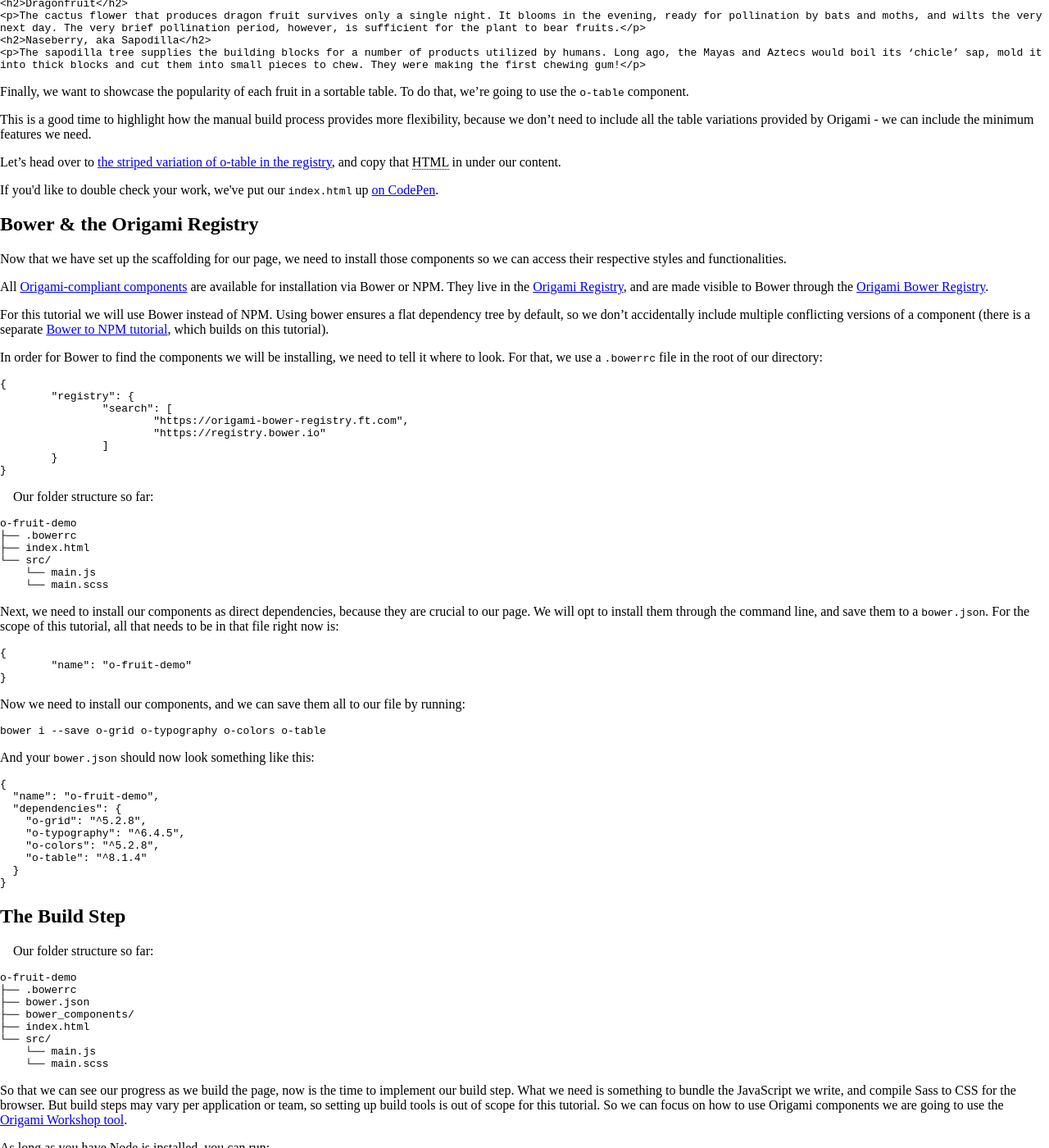
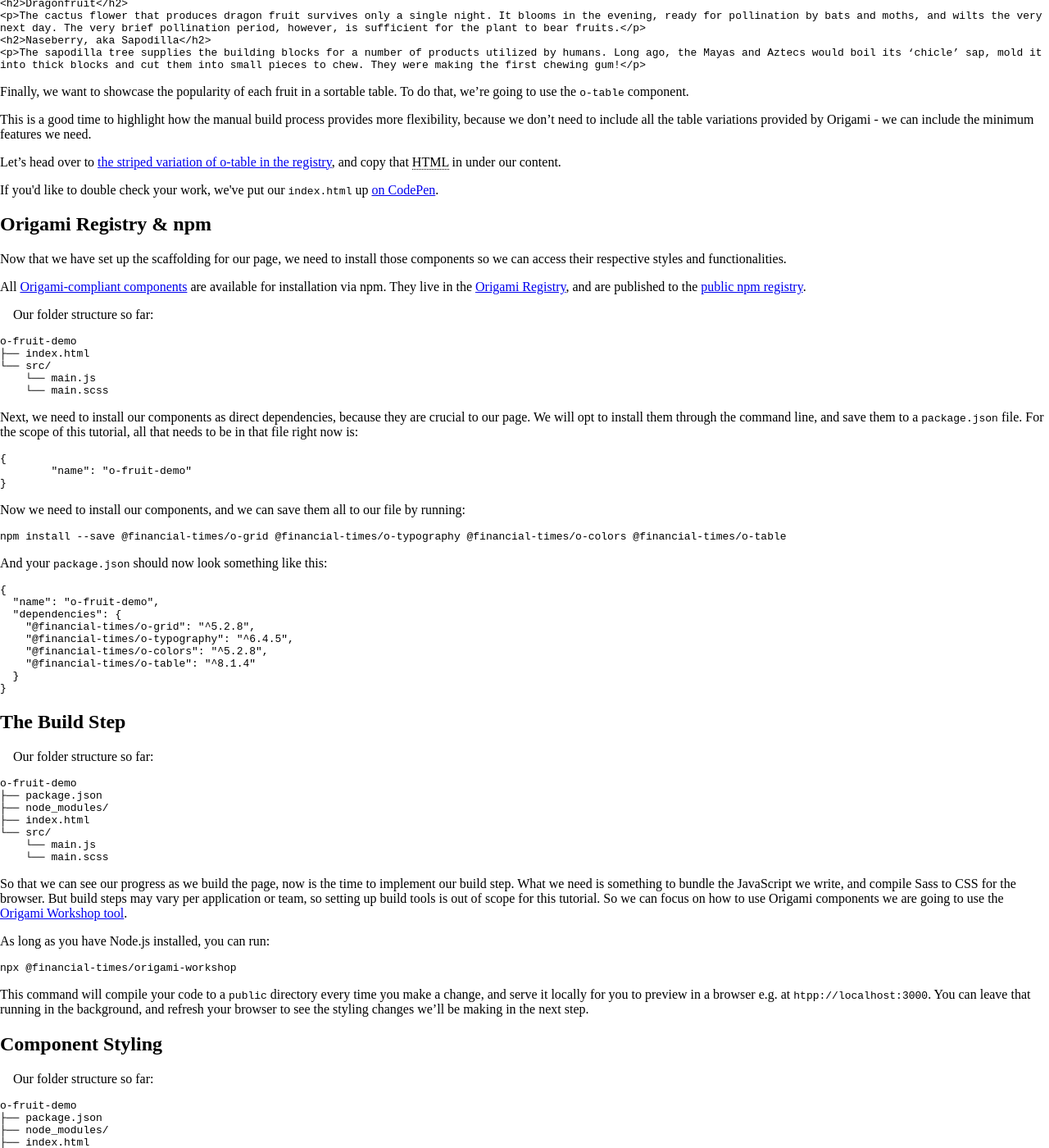
Before and after one commit to Financial-Times/origami-website, a Jekyll site: the page built from _tutorials/manual-build.md, in a window 1280 px wide and 1400 px high, scrolled down 1511 px. Shown: the whole window at 82% size. Built offline with Jekyll 4.4.1, drawn with Linux system fonts in a browser that asks for light colours; a style sheet for code colours, icons or effects is not loaded; some of the changed text lies outside the part shown.

Commit message:
Update tutorial to use npm components instead of bower components

```diff
--- a/_tutorials/manual-build.md
+++ b/_tutorials/manual-build.md
@@ -16,7 +16,7 @@ This tutorial assumes that:
 - You have not implemented a build step
 - You are using a UNIX-like OS with a bash shell
 - You are familiar with JavaScript, and <abbr title="Sassy Cascading Style Sheets"><a href="https://sass-lang.com/" class="o-typography-link--external">SCSS</a></abbr>
-- You have a basic understanding of package managers (<a href="https://bower.io/" class="o-typography-link--external">Bower</a>, <abbr title="Node Package Manager"><a href="https://www.npmjs.com/" class="o-typography-link--external">NPM</a></abbr>)
+- You have a basic understanding of <abbr title="Node Package Manager"><a href="https://www.npmjs.com/" class="o-typography-link--external">npm</a></abbr>)
 
 ## Setting up your sandbox
 We will need a folder structure for our page. So let's begin by creating a new directory to work in.
@@ -90,30 +90,15 @@ Let's head over to <a href="https://registry.origami.ft.com/components/o-table#d
 
 <aside>If you'd like to double check your work, we've put our <code>index.html</code> up <a href="https://codepen.io/ft-origami/pen/EprYzR" class="o-typography-link--external">on CodePen</a>.</aside>
 
-## Bower & the Origami Registry
+## Origami Registry & npm
 
 Now that we have set up the scaffolding for our page, we need to install those components so we can access their respective styles and functionalities.
 
-All [Origami-compliant components](/spec/v1/components) are available for installation via Bower or NPM. They live in the <a href="https://registry.origami.ft.com/components">Origami Registry</a>, and are made visible to Bower through the <a href="https://origami-bower-registry.ft.com/" class="o-typography-link--external">Origami Bower Registry</a>.
-
-For this tutorial we will use Bower instead of NPM. Using bower ensures a flat dependency tree by default, so we don't accidentally include multiple conflicting versions of a component (there is a separate [Bower to NPM tutorial](/docs/tutorials/bower-to-npm/), which builds on this tutorial).
-
-In order for Bower to find the components we will be installing, we need to tell it where to look. For that, we use a `.bowerrc` file in the root of our directory:
-
-<pre><code class="o-syntax-highlight--json">{
-	"registry": {
-		"search": [
-			"https://origami-bower-registry.ft.com",
-			"https://registry.bower.io"
-		]
-	}
-}</code>
-</pre>
+All [Origami-compliant components](/spec/v1/components) are available for installation via npm. They live in the <a href="https://registry.origami.ft.com/components">Origami Registry</a>, and are published to the <a href="https://npmjs.com/" class="o-typography-link--external">public npm registry</a>.
 
 <aside class="no-padding">
 <p>Our folder structure so far:</p>
 <pre><code class="o-syntax-highlight--bash">o-fruit-demo
-├── .bowerrc
 ├── index.html
 └── src/
     └── main.js
@@ -121,7 +106,7 @@ In order for Bower to find the components we will be installing, we need to tell
 </pre>
 </aside>
 
-Next, we need to install our components as direct dependencies, because they are crucial to our page. We will opt to install them through the command line, and save them to a `bower.json`. For the scope of this tutorial, all that needs to be in that file right now is:
+Next, we need to install our components as direct dependencies, because they are crucial to our page. We will opt to install them through the command line, and save them to a `package.json` file. For the scope of this tutorial, all that needs to be in that file right now is:
 
 <pre><code class="o-syntax-highlight--json">{
 	"name": "o-fruit-demo"
@@ -130,17 +115,17 @@ Next, we need to install our components as direct dependencies, because they are
 
 Now we need to install our components, and we can save them all to our file by running:
 
-<pre><code class="o-syntax-highlight--bash">bower i --save o-grid o-typography o-colors o-table</code></pre>
+<pre><code class="o-syntax-highlight--bash">npm install --save @financial-times/o-grid @financial-times/o-typography @financial-times/o-colors @financial-times/o-table</code></pre>
 
-And your `bower.json` should now look something like this:
+And your `package.json` should now look something like this:
 
 <pre><code class="o-syntax-highlight--json">{
   "name": "o-fruit-demo",
   "dependencies": {
-    "o-grid": "^{{site.data.components.o-grid.version}}",
-    "o-typography": "^{{site.data.components.o-typography.version}}",
-    "o-colors": "^{{site.data.components.o-colors.version}}",
-    "o-table": "^{{site.data.components.o-table.version}}"
+    "@financial-times/o-grid": "^{{site.data.components.o-grid.version}}",
+    "@financial-times/o-typography": "^{{site.data.components.o-typography.version}}",
+    "@financial-times/o-colors": "^{{site.data.components.o-colors.version}}",
+    "@financial-times/o-table": "^{{site.data.components.o-table.version}}"
   }
 }</code>
 </pre>
@@ -150,9 +135,8 @@ And your `bower.json` should now look something like this:
 <aside class="no-padding">
 <p>Our folder structure so far:</p>
 <pre><code class="o-syntax-highlight--bash">o-fruit-demo
-├── .bowerrc
-├── bower.json
-├── bower_components/
+├── package.json
+├── node_modules/
 ├── index.html
 └── src/
     └── main.js
@@ -174,9 +158,8 @@ This command will compile your code to a `public` directory every time you make
 <aside class="no-padding">
 <p>Our folder structure so far:</p>
 <pre><code class="o-syntax-highlight--bash">o-fruit-demo
-── .bowerrc
-├── bower.json
-├── bower_components/
+├── package.json
+├── node_modules/
 ├── index.html
 ├── public/
 │   ├── main.css
@@ -201,7 +184,7 @@ To include the components Sass use `@import`. For example this makes all `o-grid
 
 By default Origami components do not output any CSS when you import them. This is so your project can granularly include only the CSS it needs from each component. To output a components CSS use its mixins, which are documented in the component [README](https://registry.origami.ft.com/components/o-grid/readme#sass) and [Sassdoc](https://registry.origami.ft.com/components/o-grid/sassdoc). Most components include a primary mixin which matches the component name. These include all CSS by default and accept a map of options to include CSS for specific features. For the `o-grid` component this is a mixin named `oGrid`:
 
-<pre><code class="o-syntax-highlight--scss">@import 'o-grid/main';
+<pre><code class="o-syntax-highlight--scss">@import '@financial-times/o-grid/main';
 // output all o-grid css
 @include oGrid();</code></pre>
 
@@ -210,7 +193,7 @@ All Origami components have a <a href="/docs/components/silent-mode/">silent mod
 
 <pre><code class="o-syntax-highlight--scss">// deprecated: output all o-grid css using the silent mode variable
 $o-grid-is-silent: false;
-@import 'o-grid/main';</code></pre>
+@import '@financial-times/o-grid/main';</code></pre>
 
 You may see this in existing projects but this method of including CSS is deprecated. We recommend using the component's mixins instead.
 </aside>
@@ -227,7 +210,7 @@ We're going to get a little more specific with <a href="https://registry.origami
 
 We only want the base styling of a table, and some stripes to tell each row apart, so pass an options map to the `oTable` mixin:
 
-<pre><code class="o-syntax-highlight--scss">@import 'o-table/main';
+<pre><code class="o-syntax-highlight--scss">@import '@financial-times/o-table/main';
 @include oTable($opts: ('stripes'));</code></pre>
 
 Other options are [documented in the README](https://registry.origami.ft.com/components/o-table/readme#sass).
@@ -238,7 +221,7 @@ We'll be using <a href="https://registry.origami.ft.com/components/o-colors">o-c
 
 o-colors defines [colours by name](https://registry.origami.ft.com/components/o-colors/readme/#palette-colours), e.g. "crimson", and [colours by usecase](https://registry.origami.ft.com/components/o-colors/readme/#palette-colours) e.g. "page background". We can use the Sass functions `oColorsByName` and `oColorsByUsecase` to get a colours hex value from our palette.
 
-<pre class="o-layout__main__full-span"><code class="o-syntax-highlight--scss">@import 'o-colors/main';
+<pre class="o-layout__main__full-span"><code class="o-syntax-highlight--scss">@import '@financial-times/o-colors/main';
 
 body {
 	background-color: oColorsByUsecase('page', 'background');
@@ -257,7 +240,7 @@ To choose a brand other than the default "master" brand, set the `$o-brand` <abb
 
 To see this in action we can set our brand to "internal":
 <pre><code class="o-syntax-highlight--scss">$o-brand: "internal"; // Set brand before anything else.
-@import 'o-colors/main';
+@import '@financial-times/o-colors/main';
 //...</code></pre>
 
 As the colour palette for the "internal" brand does not include "paper" (FT pink), the background we set with `o-colors` and the stripes of `o-table` have changed. The typography of our project has also changed.
@@ -278,7 +261,7 @@ Origami components listen for a custom event named `o.DOMContentLoaded` in order
 
 We'll need to add this to our file:
 
-<pre class="o-layout__main__full-span"><code class="o-syntax-highlight--js">import 'o-table';
+<pre class="o-layout__main__full-span"><code class="o-syntax-highlight--js">import '@financial-times/o-table';
 
 // Wait until the page has loaded
 if (document.readyState === 'interactive' || document.readyState === 'complete') {
```
Also changed, not shown: _tutorials/new-component/create-a-new-component-part-1.md (+1 -3 lines), _tutorials/new-component/create-a-new-component-part-2.md (+8 -18 lines), _tutorials/new-component/create-a-new-component-part-8.md (+2 -6 lines), pages/components.md (+1 -1 lines).
